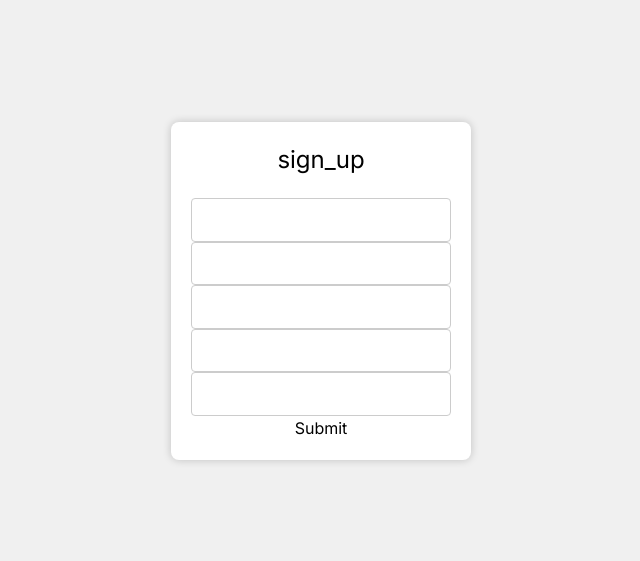
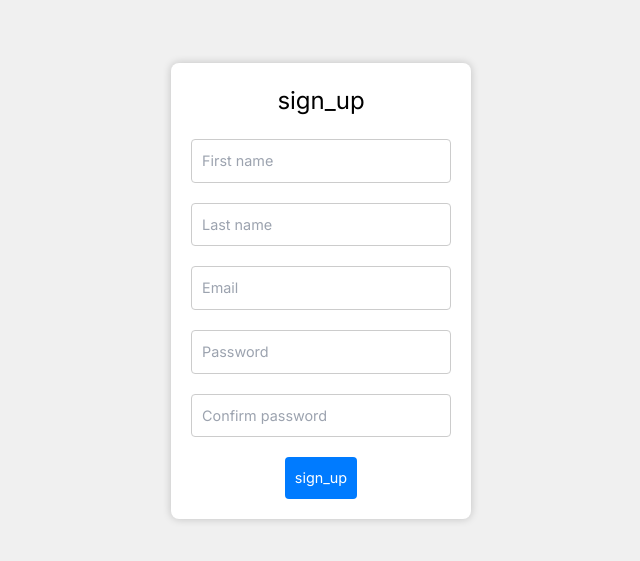
Before and after one commit to Solicy-App/Recrout, a Next.js app: page /en/signUp in a window 1280 px wide. Shown: the part 109-670 px from the top of the page, without its empty margins (319-959 px from the left). Built offline with nearby package versions, Linux system fonts and the light colour scheme; no server answers; what i18next-resources-to-backend would draw is missing.

Commit message:
added validations and added default tempruary style for fields

```diff
--- a/src/app/[lng]/signUp/form-validation.ts
+++ b/src/app/[lng]/signUp/form-validation.ts
@@ -1,13 +1,17 @@
+import { InputType } from '@/core/enum/inputType';
 import { SignUpType } from '@/core/interface/auth';
 import { Validator } from '@/utils/formValidators';
-import { InputType } from 'zlib';
+
+let values: SignUpType;
 
 const validation = (initialValues: SignUpType): object => {
+  values = initialValues;
   let errors = {} as SignUpType;
-  errors = validate(errors, initialValues.first_name, 'first_name', 'text');
-  errors = validate(errors, initialValues.last_name, 'last_name', 'text');
-  errors = validate(errors, initialValues.email, 'email', 'email');
-  errors = validate(errors, initialValues.password1, 'password1', 'password');
+  errors = validate(errors, initialValues.first_name, 'first_name', InputType.text ,true);
+  errors = validate(errors, initialValues.last_name, 'last_name', InputType.text);
+  errors = validate(errors, initialValues.email, 'email', InputType.email);
+  errors = validate(errors, initialValues.password1, 'password1', InputType.password);
+  errors = validate(errors, initialValues.confirmPassword, 'confirmPassword', InputType.confirmPassword);
   return errors;
 };
 
@@ -16,22 +20,41 @@ const validate = (
   value: string,
   target: string,
   type: InputType,
+  required?: boolean,
   minLength?: number,
   maxLength?: number,
 ) => {
-  if (Validator.required(value)) {
-    (errors as any)[target] = 'Field is required';
-  } else if (Validator.minLength(value, minLength ?? 5)) {
-    (errors as any)[target] = `Min length is ${minLength ?? 5}`;
-  } else if (
-    Validator.maxLength(value, maxLength ?? Number.POSITIVE_INFINITY)
-  ) {
-    (errors as any)[target] = `Max length is ${maxLength}`;
-  } else if (type === 'email' && !Validator.email(value)) {
-    (errors as any)[target] = `Incorrect email`;
+  switch (true) {
+    case required && Validator.required(value):
+      (errors as any)[target] = 'Field is required';
+      break;
+    case minLength && Validator.minLength(value, minLength):
+      (errors as any)[target] = `Please enter at least ${minLength ?? 5} characters`;
+      break;
+    case maxLength && Validator.maxLength(value, maxLength ?? Number.POSITIVE_INFINITY):
+      (errors as any)[target] = `Please enter at least ${maxLength} characters`;
+      break;
+    case type === InputType.email && !Validator.email(value):
+      (errors as any)[target] = 'Incorrect email';
+      break;
+    case type === InputType.confirmPassword && !Validator.repeatPassowrd(values.password1, values.confirmPassword):
+      (errors as any)[target] = 'Password doesn\'t match';
+      break;
+    default:
+      break;
   }
 
   return errors;
 };
 
-export default validation;
+const initialValues: SignUpType = {
+  email: '',
+  first_name: '',
+  last_name: '',
+  password1: '',
+  confirmPassword: '',
+  terms: false,
+  remember_me: false,
+}
+
+export  {validation, initialValues};
--- a/src/app/[lng]/signUp/page.tsx
+++ b/src/app/[lng]/signUp/page.tsx
@@ -1,52 +1,39 @@
 'use client'
-import React, { ChangeEvent, useState } from 'react';
+import React from 'react';
 import { SignUpType } from '@/core/interface/auth';
 import { AuthService } from '../../../../services/auth/auth';
-import { resetForm } from '@/utils/reset-form';
-import { handleInputChange } from '@/helpers/inputHandler';
 import { formDataConverter } from '@/helpers/stateToFormData';
 import { useTranslation } from '../../i18n/client'
-import { Formik, Form } from 'formik';
+import { Formik, Form, FormikHelpers } from 'formik';
+import { validation, initialValues } from './form-validation';
+import { InputType } from '@/core/enum/inputType';
 import FormField from '@/components/FormField/Index';
-import validation from './form-validation';
+import Button from '@/components/Button/Index';
 import './index.scss';
-import Button from '@/components/Button/Index';
+
 const SignUp: React.FC<any> = ({ params:{ lng } }) => {
   const { t } = useTranslation(lng, 'common')
-  const [creds, setCreds] = useState<SignUpType>({
-    email: '',
-    first_name: '',
-    last_name: '',
-    password1: '',
-    confirmPassword: '',
-    terms: false,
-    remember_me: false,
-  });
 
-  const handleInput = (e: ChangeEvent<HTMLInputElement>): void => {
-    handleInputChange(e, setCreds)
-};
+  const handleSubmit = async (values: SignUpType, e: FormikHelpers<any>): Promise<void> => {
 
-  const handleSubmit = async (e: React.FormEvent): Promise<void> => {
-    const signUpForm = formDataConverter(creds, 'confirmPassword')
+    const signUpForm = formDataConverter(values, 'confirmPassword')
     await AuthService.signUp(signUpForm);
-    setCreds({...resetForm(creds)})
+    e.resetForm()
   };
 
   return (
     <div className="sign-up-page">
       <div className="form-container">
         <h2 className="title">{t('sign_up')}</h2>
-        <Formik initialValues={creds} validateOnChange={true} validate={(values) => validation(values)} onSubmit={(values, actions) => {console.log({values, actions})}}>
+        <Formik initialValues={initialValues} validateOnChange={true} validate={(values) => validation(values)} onSubmit={(values, FormEvent) => handleSubmit(values,FormEvent)}>
           <Form>
-            <FormField lang={lng} fieldName='first_name' type='text'/>
-            <FormField lang={lng} fieldName='last_name' type='text'/>
-            <FormField lang={lng} fieldName='email' type='text'/>
-            <FormField lang={lng} fieldName='password1' type='text'/>
-            <FormField lang={lng} fieldName='confirmPassword' type='text'/>
-            <button type="submit">Submit</button>
+            <FormField fieldName='first_name' type={InputType.text} placeholder='First name'/>
+            <FormField fieldName='last_name' type={InputType.text} placeholder='Last name'/>
+            <FormField fieldName='email' type={InputType.email} placeholder='Email'/>
+            <FormField fieldName='password1' type={InputType.password} placeholder='Password'/>
+            <FormField fieldName='confirmPassword' type={InputType.password} placeholder='Confirm password'/>
+            <Button lang={lng} title='sign_up' type='submit' className='submit-button'/>
           </Form>
-
         </Formik>
       </div>
     </div>
--- a/src/components/Button/Index.tsx
+++ b/src/components/Button/Index.tsx
@@ -5,8 +5,9 @@ import './Index.scss';
 
 type buttonType = {
   title: string;
-  onClick: (event?: any) => void;
+  onClick?: (event?: any) => void;
   lang: string;
+  type: "button" | "submit" | "reset" | undefined;
   className?: string;
   disabled?: boolean;
   isLoading?: boolean;
@@ -18,16 +19,18 @@ const Button: FC<buttonType> = ({
   className,
   disabled,
   lang,
-  isLoading
+  isLoading,
+  type
 }): JSX.Element => {
   const { t } = useTranslation(lang, 'common');
-  const handleClick = (e: SyntheticEvent) => {
-    e.preventDefault();
-    onClick();
+  const handleClick = () => {
+    if (onClick) onClick();
+
   };
 
   return (
     <button
+      type={type}
       disabled={disabled}
       className={`${className} btn`}
       onClick={handleClick}
--- /dev/null
+++ b/src/components/FormField/Index.scss
@@ -0,0 +1,17 @@
+.field {
+    position: relative;
+    margin-bottom: 20px;
+    background-color: #FFFFFF;
+    .error {
+        border-color: red;
+    }
+    .message {
+        font-size: 12px;
+        color: rgb(167, 27, 27);
+        position: absolute;
+        left: 0;
+        bottom: 0;
+        transform: translate(12%, 50%);
+        background-color: #FFFFFF;
+    }
+}
--- a/src/components/FormField/Index.tsx
+++ b/src/components/FormField/Index.tsx
@@ -1,21 +1,38 @@
-import { FC } from "react";
+import { FC } from 'react';
 import { Field, ErrorMessage } from 'formik';
-import { InputType } from "zlib";
-import { useTranslation } from '../../app/i18n/client';
+import { InputType } from '@/core/enum/inputType';
+import './Index.scss';
 
 type FormFieldType = {
-    type: InputType,
-    fieldName: string;
-    lang: string;
-}
+  type: InputType;
+  fieldName: string;
+  placeholder: string;
+  errorMessage?: boolean;
+  className?: string;
+};
 
-const FormField:FC<FormFieldType> = ({ fieldName, lang, type }): JSX.Element => {
-    const { t } = useTranslation(lang, 'common');
+const FormField: FC<FormFieldType> = ({
+  fieldName,
+  type,
+  placeholder,
+  className,
+  errorMessage,
+}): JSX.Element => {
+  return (
+    <div className={className ?? 'field'}>
+      <Field
+        className={errorMessage ? 'error' : ''}
+        type={type}
+        name={fieldName}
+        placeholder={placeholder}
+      />
+      {!errorMessage ? (
+        <ErrorMessage className="message" name={fieldName} component="div" />
+      ) : (
+        <div className="message">{errorMessage}</div>
+      )}
+    </div>
+  );
+};
 
-    return <>
-            <Field type={type} name={fieldName}/>
-        <ErrorMessage name={fieldName} component="div" />
-        </>
-}
-
-export default FormField
+export default FormField;
--- /dev/null
+++ b/src/core/enum/inputType.ts
@@ -0,0 +1,6 @@
+export enum InputType {
+    text = 'text',
+    password = 'password',
+    email = 'email',
+    confirmPassword = 'confpassword'
+}
--- a/src/core/interface/auth.ts
+++ b/src/core/interface/auth.ts
@@ -4,7 +4,7 @@ interface IAuth {
     email: string;
     password1: string;
     terms: boolean;
-    confirmPassword?: string;
+    confirmPassword: string;
     remember_me: boolean;
 }
 
--- a/src/utils/formValidators.ts
+++ b/src/utils/formValidators.ts
@@ -15,4 +15,8 @@ export class Validator {
         const emailRegex = /^[^\s@]+@[^\s@]+\.[^\s@]+$/;
         return emailRegex.test(value);
     }
+
+    public static repeatPassowrd(password: string, repeat: string): boolean {
+        return password === repeat
+    }
 }
```
